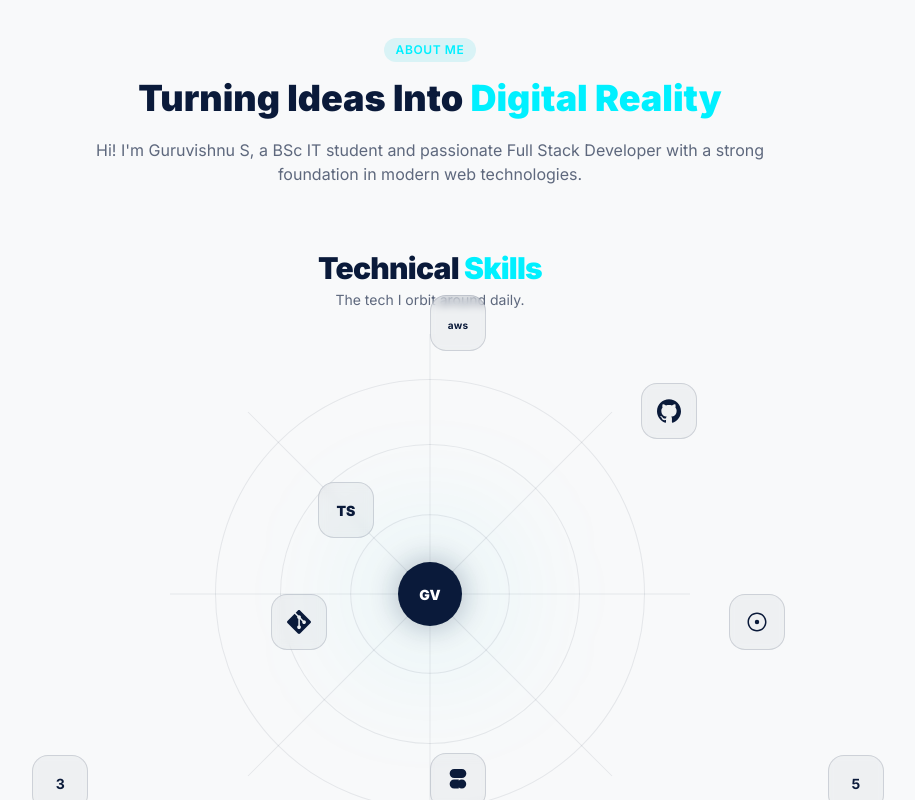
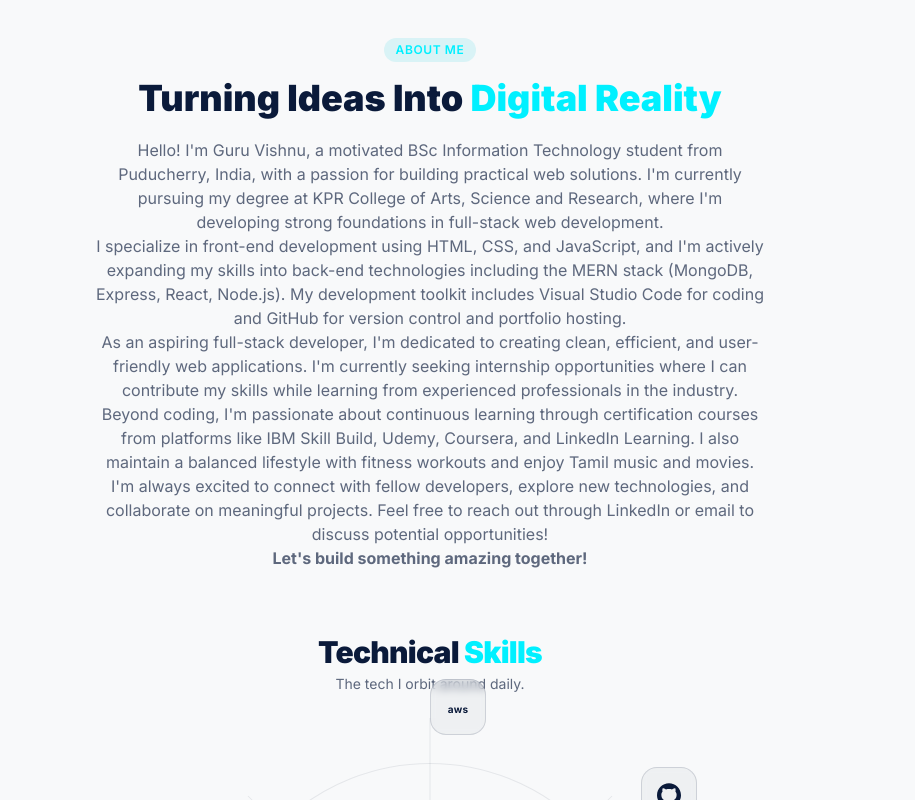
Before and after one commit to Guruvishnu444/vishnu-04, a React (Vite) app: page / in a window 1280 px wide. Shown: the part 860-1660 px from the top of the page, without its empty margins (210-1125 px from the left). Built offline with nearby package versions, Linux system fonts and the light colour scheme.

Commit message:
Update portfolio website files

```diff
--- a/src/components/About.jsx
+++ b/src/components/About.jsx
@@ -124,8 +124,20 @@ function About() {
             Turning Ideas Into <span style={{ color: accent }}>Digital Reality</span>
           </h2>
           <p className="leading-relaxed text-sm sm:text-base" style={{ color: mutedText }}>
-            Hi! I'm Guruvishnu S, a BSc IT student and passionate Full Stack Developer with a strong foundation in modern web technologies.
-          </p>
+
+
+           <p>Hello! I'm Guru Vishnu, a motivated BSc Information Technology student from Puducherry, India, with a passion for building practical web solutions. I'm currently pursuing my degree at KPR College of Arts, Science and Research, where I'm developing strong foundations in full-stack web development.</p>
+
+             <p>I specialize in front-end development using HTML, CSS, and JavaScript, and I'm actively expanding my skills into back-end technologies including the MERN stack (MongoDB, Express, React, Node.js). My development toolkit includes Visual Studio Code for coding and GitHub for version control and portfolio hosting.</p>
+
+              <p>As an aspiring full-stack developer, I'm dedicated to creating clean, efficient, and user-friendly web applications. I'm currently seeking internship opportunities where I can contribute my skills while learning from experienced professionals in the industry.</p>
+
+                  <p>Beyond coding, I'm passionate about continuous learning through certification courses from platforms like IBM Skill Build, Udemy, Coursera, and LinkedIn Learning. I also maintain a balanced lifestyle with fitness workouts and enjoy Tamil music and movies.</p>
+
+                   <p>I'm always excited to connect with fellow developers, explore new technologies, and collaborate on meaningful projects. Feel free to reach out through LinkedIn or email to discuss potential opportunities!</p>
+
+                     <p><strong>Let's build something amazing together!</strong></p>
+                       </p>
         </motion.div>
 
         {/* ── Skills radar/orbit ── */}
```
